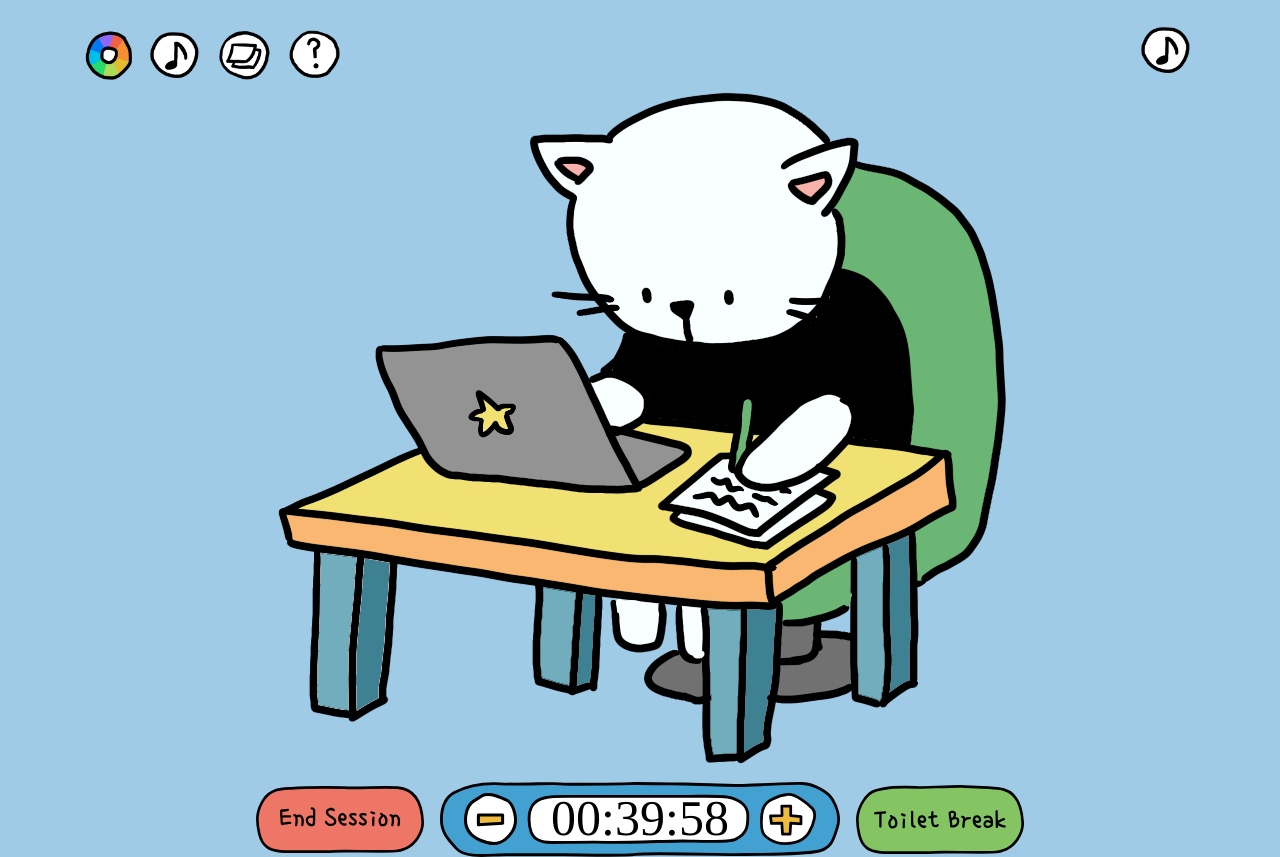
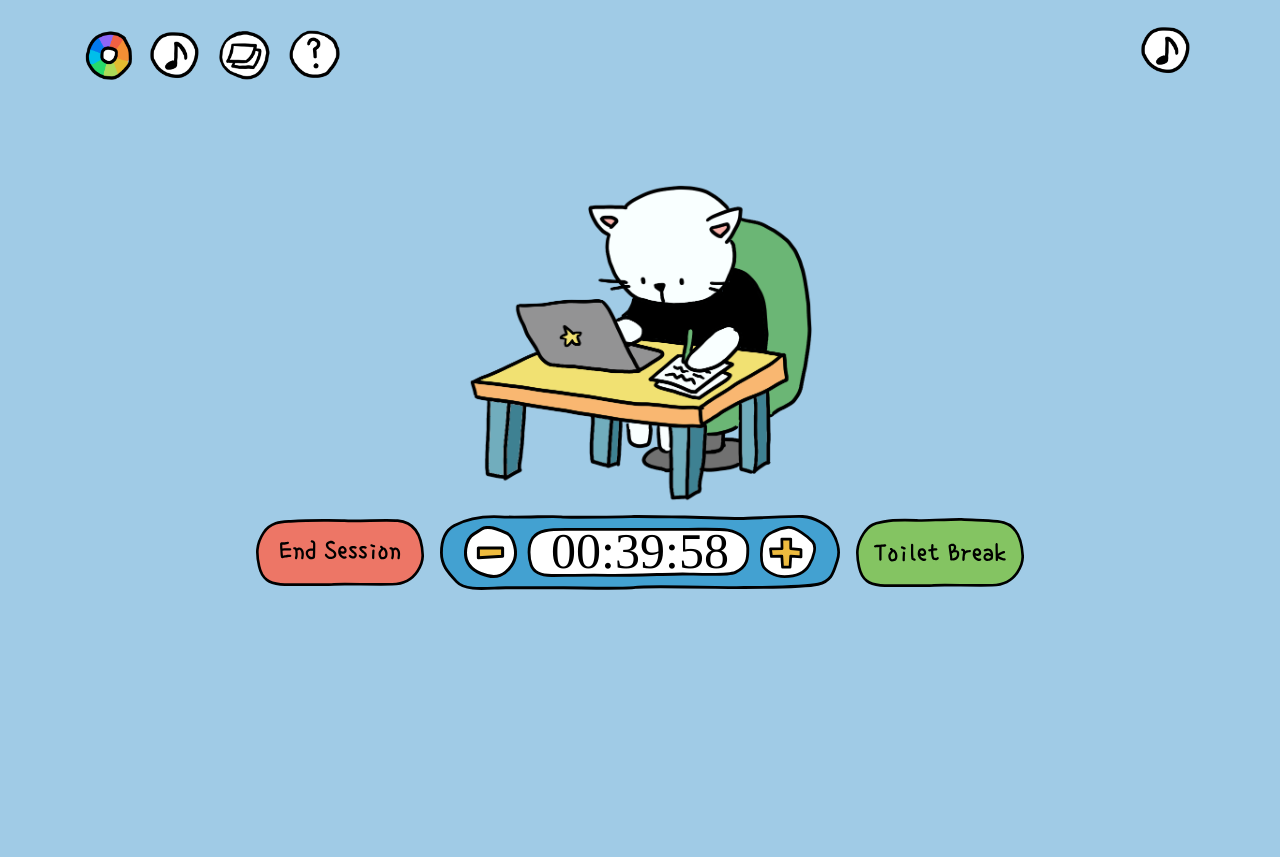
Before and after one commit to thrisnasingh/studywithme, a React (Create React App) app: page / in a window 1280 px wide. Both pictures are taken after a click on the element "Begin new study session". After the commit the page ends 800 px from the top, so only its background shows below. Built offline with nearby package versions, Linux system fonts and the light colour scheme; a web font is replaced by a local one.

Commit message:
implemented avatar changes

```diff
--- a/src/App.js
+++ b/src/App.js
@@ -4,7 +4,6 @@ import help from './assets/help.png';
 import music from './assets/music.png';
 import stickies from './assets/stickies.png';
 import color from './assets/color.png';
-import AvatarCarousel from './avatar';
 import todo from './assets/todo.svg';
 import ColorSelector from './ColorSelector';
 import Music from './music'
--- a/src/avatar.js
+++ /dev/null
@@ -1,27 +0,0 @@
-import React, { useState } from 'react';
-import homeCat from './assets/home-cat.svg';
-import homeFrog from './assets/home-frog.svg';
-import homeDuck from './assets/home-duck.svg';
-import './avatar.css';
-
-const AvatarCarousel = () => {
-  const avatars = [homeCat, homeFrog, homeDuck];
-  const [currentAvatarIndex, setCurrentAvatarIndex] = useState(0);
-
-  const handleAvatarClick = () => {
-    // Increment the index and cycle back to 0 if it exceeds the array length
-    setCurrentAvatarIndex((prevIndex) => (prevIndex + 1) % avatars.length);
-  };
-
-  return (
-    <div className="avatar-carousel">
-      <img
-        src={avatars[currentAvatarIndex]}
-        className="avatar-img"
-        onClick={handleAvatarClick}
-      />
-    </div>
-  );
-};
-
-export default AvatarCarousel;
--- a/src/containers-css/ReadingContainer.css
+++ b/src/containers-css/ReadingContainer.css
@@ -8,7 +8,7 @@
     position:relative;
 }
 
-.avatar-table{
+.avatar-image{
     margin-top:8%;
     height:40vh;;
     /* margin:auto; */
--- a/src/containers/HomeContainer.js
+++ b/src/containers/HomeContainer.js
@@ -1,15 +1,23 @@
 import React, { useState } from 'react';
-import Timer from '../Timersession';
 import ReadingContainer from './ReadingContainer';
 import HomeTimer from '../HomeTimer';
 import TodoList from '../todo';
-import AvatarCarousel from '../avatar';
 import todo from '../assets/todo.svg';
-import AvatarState from '../AvatarState';
+import homeCat from '../assets/home-cat.svg';
+import homeFrog from '../assets/home-frog.svg';
+import homeDuck from '../assets/home-duck.svg';
+import '../containers-css/HomeContainer.css';
 
 const HomeContainer = () => {
   const [timerStarted, setTimerStarted] = useState(false);
   const [isBreak, setIsBreak] = useState(false);
+  const avatars = [homeCat, homeFrog, homeDuck];
+  const [currentAvatarIndex, setCurrentAvatarIndex] = useState(0);
+
+  const handleAvatarClick = () => {
+    // Increment the index and cycle back to 0 if it exceeds the array length
+    setCurrentAvatarIndex((prevIndex) => (prevIndex + 1) % avatars.length);
+  }
 
   const handleBeginSession = () => {
     setTimerStarted(true);
@@ -26,7 +34,9 @@ const HomeContainer = () => {
     <>
       {timerStarted ? (
         <div>
-        <ReadingContainer />
+        <ReadingContainer
+          currentAvatarIndex={currentAvatarIndex}
+        />
         </div>
 
       ) : (
@@ -36,7 +46,11 @@ const HomeContainer = () => {
             <HomeTimer />
           </div>
           <div className='avatar-container'>
-            <AvatarCarousel />
+          <img
+            src={avatars[currentAvatarIndex]}
+            className="avatar-img"
+            onClick={handleAvatarClick}
+          />
           </div>
           <div className='todo-container'>
             <p className='todo-text'>To-do</p>
--- a/src/containers/ReadingContainer.js
+++ b/src/containers/ReadingContainer.js
@@ -1,7 +1,6 @@
 import React, { useState } from 'react';
 import EndSessionContainer from './EndSessionContainer';
 import ToiletBreakContainer from './ToiletBreakContainer';
-import cattable from '../assets/cattable.png';
 import end from '../assets/end.svg';
 import toilet from '../assets/toilet.svg';
 import '../containers-css/ReadingContainer.css';
@@ -28,9 +27,7 @@ const ReadingContainer = ({ currentAvatarIndex }) => {
 
   // Define an array of image sources based on the avatar index
   const avatarImages = [
-    'path_to_img1',
-    'path_to_img2',
-    'path_to_img3',
+    catTable, frogTable, duckTable
     // Add more paths as needed
   ];
 
@@ -47,7 +44,7 @@ const ReadingContainer = ({ currentAvatarIndex }) => {
       )
     ) : (
       <div className="study-session-container">
-        <img src={cattable} className="cat-table"/>
+        <img src={avatarImages[currentAvatarIndex]} alt={`Avatar ${currentAvatarIndex + 1}`} className="avatar-image" />
         <div className="small-timer-container">
           <img src={end} onClick={handleEndSession} className="end-btn" />
           <Timer />
```
Also changed, not shown: src/Help.js (added, +31 -0 lines), src/containers-css/HomeContainer.css (renamed from src/avatar.css).
